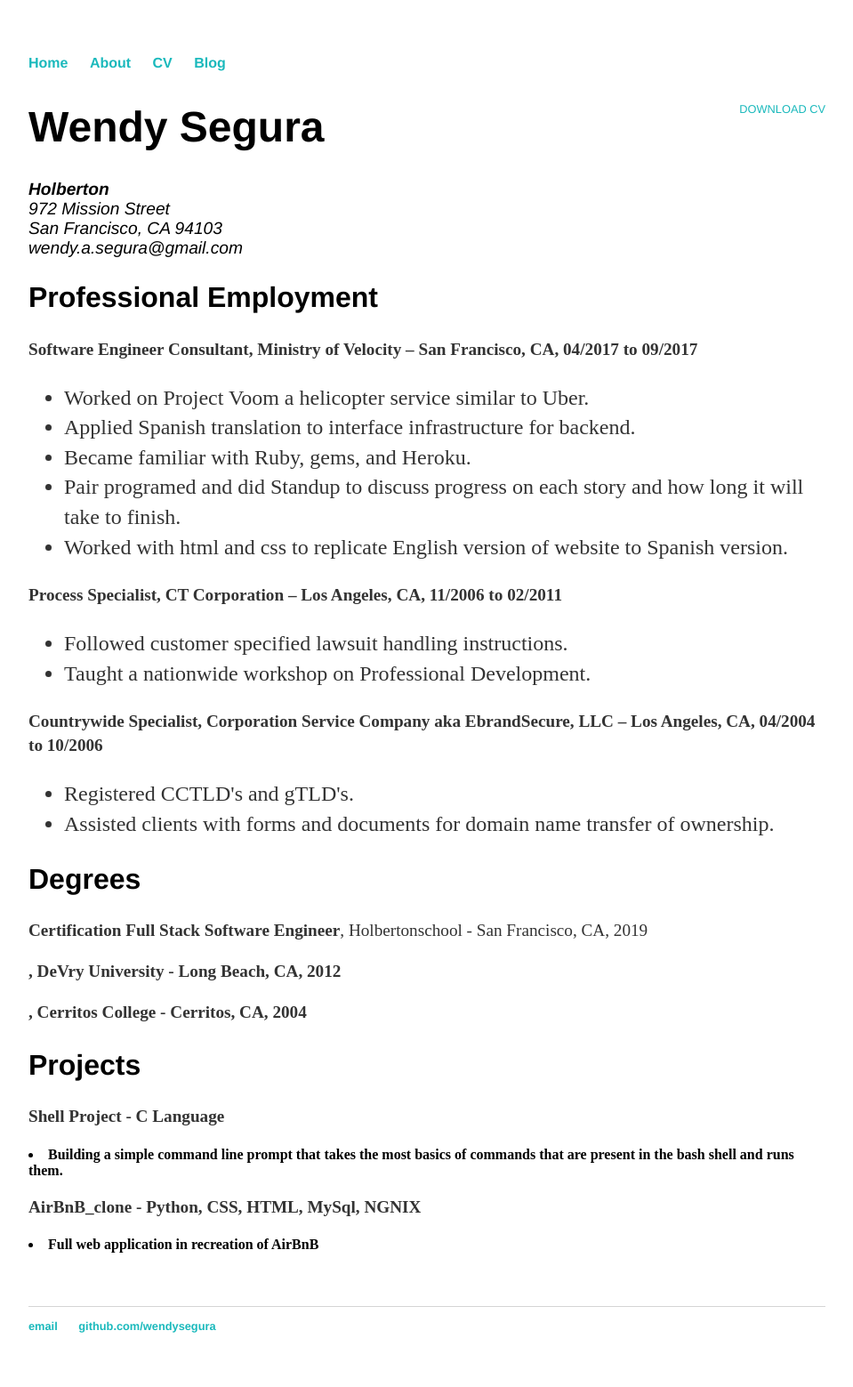
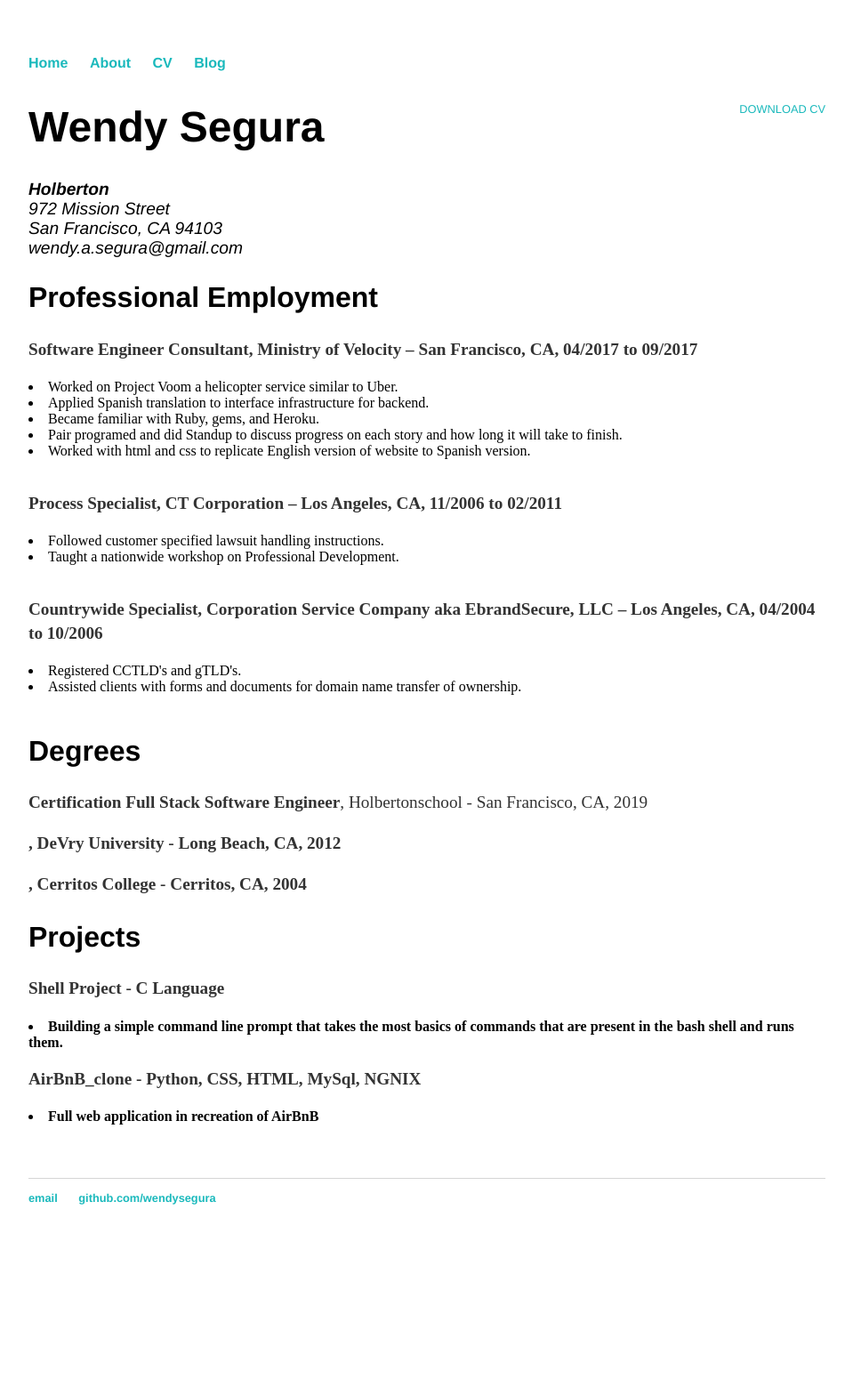
Before and after one commit to feliciahsieh/wendysegura.github.io, a Jekyll site: the page built from cv/index.html, in a window 1280 px wide. Shown: the whole page at 89% size, without its empty margins (160-1119 px from the left). Built offline with Jekyll 4.4.1, drawn with Linux system fonts in a browser that asks for light colours; after the commit the page ends 1415 px from its top, so only the background shows below that.

Commit message:
Update index.html

```diff
--- a/cv/index.html
+++ b/cv/index.html
@@ -15,26 +15,26 @@
 					</address>
 		<h2>Professional Employment</h2>
 				<p><strong>Software Engineer Consultant, Ministry of Velocity – San Francisco, CA, 04/2017 to 09/2017</strong></p>
-				<ul>
+
 				<li>Worked on Project Voom a helicopter service similar to Uber.</li>
 				<li> Applied Spanish translation to interface infrastructure for backend.</li>
 				<li>Became familiar with Ruby, gems, and Heroku.</li>
 				<li>Pair programed and did Standup to discuss progress on each story and how long it will take to finish.</li>
-				<li>Worked with html and css to replicate English version of website to Spanish version.</li>
-				</ul>
+				<li>Worked with html and css to replicate English version of website to Spanish version.</li><br>
+
 
 
 				<p><strong>Process Specialist, CT Corporation – Los Angeles, CA, 11/2006 to 02/2011</strong></p>
-				<ul>
+
 				<li>Followed customer specified lawsuit handling instructions.</li>
-				<li> Taught a nationwide workshop on Professional Development.</li>
-				</ul>
+				<li> Taught a nationwide workshop on Professional Development.</li><br>
+
 
 				<p><strong>Countrywide Specialist, Corporation Service Company aka EbrandSecure, LLC – Los Angeles, CA, 04/2004 to 10/2006</strong></p>
-				<ul>
+
 				<li>Registered CCTLD's and gTLD's.</li>
-				<li> Assisted clients with forms and documents for domain name transfer of ownership.</li>
-				</ul>
+				<li> Assisted clients with forms and documents for domain name transfer of ownership.</li><br>
+
 
 				<h2>Degrees</h2>
 				<p><strong>Certification Full Stack Software Engineer</strong>, Holbertonschool - San Francisco, CA, 2019<br>
```
